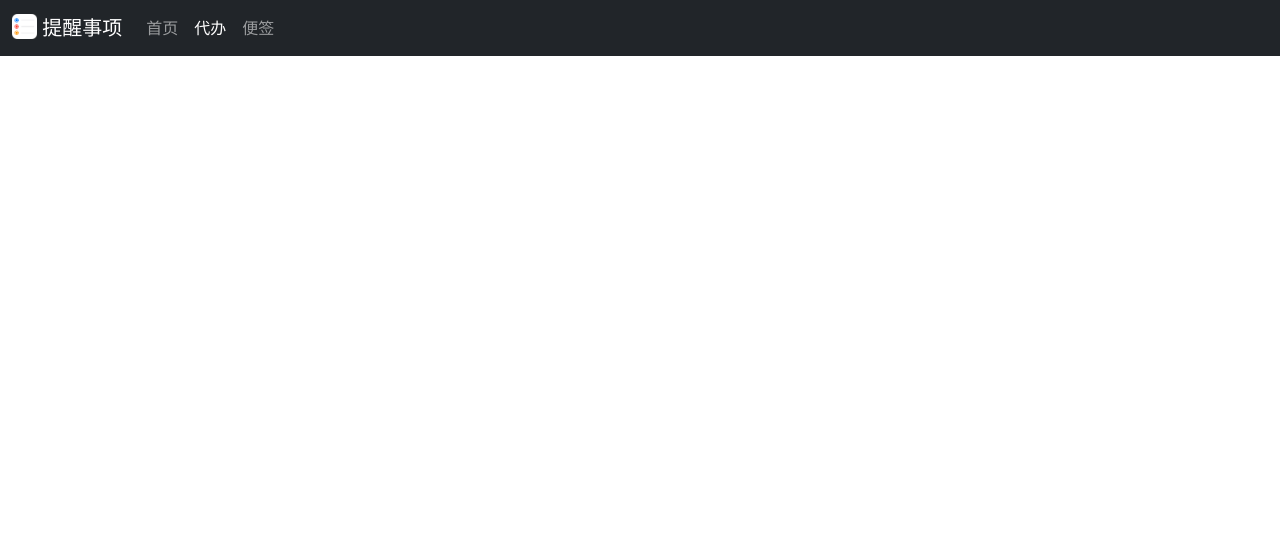
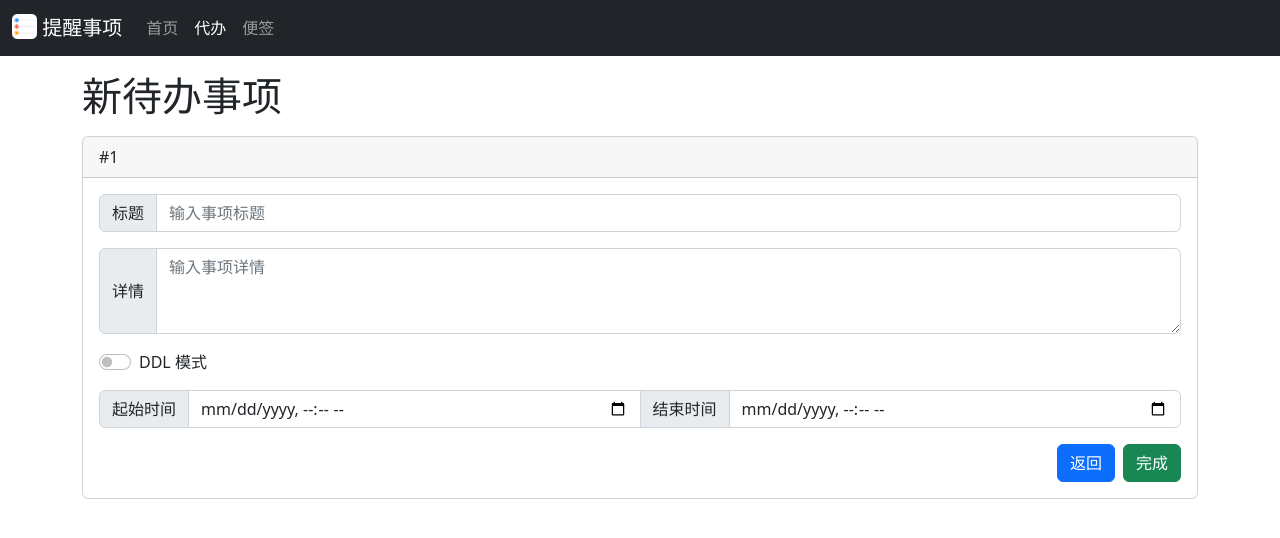
Before and after one commit to ChrisKimZHT/Todo-List-Frontend, a React (Create React App) app: page /todo/new in a window 1280 px wide. Shown: the top 538 px of the page. Built offline with nearby package versions, Linux system fonts and the light colour scheme.

Commit message:
[feat]. 新建代办事项

```diff
--- a/src/app.jsx
+++ b/src/app.jsx
@@ -5,6 +5,8 @@ import HomePage from './pages/HomePage';
 import TodoPage from './pages/TodoPage'
 import NotePage from './pages/NotePage';
 import NotePageDetail from './pages/NotePageDetail';
+import TodoPageDetail from './pages/TodoPageDetail';
+import NewTodoPage from './pages/NewTodoPage';
 
 class App extends Component {
     state = {}
@@ -16,7 +18,8 @@ class App extends Component {
                     <Routes>
                         <Route path='/' element={<HomePage />}></Route>
                         <Route path='/todo' element={<TodoPage />}></Route>
-                        <Route path='/todo/:id/*'></Route>
+                        <Route path='/todo/new' element={<NewTodoPage />}></Route>
+                        <Route path='/todo/:id/*' element={<TodoPageDetail />}></Route>
                         <Route path='/note' element={<NotePage />}></Route>
                         <Route path='/note/:id/*' element={<NotePageDetail />}></Route>
                     </Routes>
--- a/src/components/TodoList.jsx
+++ b/src/components/TodoList.jsx
@@ -19,11 +19,11 @@ class TodoList extends Component {
                         <tbody>
                             {this.props.todoData.map(x =>
                                 <tr key={x.id}>
-                                    <td>{x.date}</td>
-                                    <td>{x.title}</td>
+                                    <td>{x.begin}</td>
+                                    <td className="table-title">{x.title}</td>
                                     <td align="center">
                                         <Link to={`/todo/${x.id}`} className="p-0 ps-2 pe-2 me-2 btn btn-outline-success btn-sm">详情</Link>
-                                        <Link to={`/todo/${x.id}/edit`} className="p-0 ps-2 pe-2 me-2 btn btn-outline-primary btn-sm">编辑</Link>
+                                        <Link to={`/todo/${x.id}/edit`} className="p-0 ps-2 pe-2 me-2 btn btn-outline-primary btn-sm table-title">编辑</Link>
                                         <button onClick={() => this.props.handleDelete(x.id)} className="p-0 ps-2 pe-2 me-2 btn btn-outline-danger btn-sm">删除</button>
                                     </td>
                                 </tr>
--- a/src/components/TodoList.scss
+++ b/src/components/TodoList.scss
@@ -8,18 +8,14 @@
         height: 36px;
     }
 
-    td {
-        white-space: nowrap;
-        overflow: hidden;
-        text-overflow: ellipsis;
-    }
-
     th.table-date {
         width: 15%;
     }
 
-    th.table-title {
-        width: 70%;
+    .table-title {
+        white-space: nowrap;
+        overflow: hidden;
+        text-overflow: ellipsis;
     }
 
     th.table-button {
--- /dev/null
+++ b/src/pages/NewTodoPage.jsx
@@ -0,0 +1,120 @@
+import React, { Component, Fragment } from 'react';
+import { Link } from 'react-router-dom';
+import dayjs from 'dayjs';
+
+class NewTodoPage extends Component {
+    state = {
+        todoData: [],
+        todoIndex: 1,
+        inputTitle: "",
+        inputDetail: "",
+        isDeadLine: false,
+        inputBeginTime: "",
+        inputEndTime: "",
+    }
+
+    constructor() {
+        super();
+        const localStorageData = localStorage.getItem('todoData');
+        const localStorageIndex = localStorage.getItem('todoIndex');
+        if (localStorageData) {
+            this.state.todoData = JSON.parse(localStorageData);
+            this.state.todoIndex = parseInt(localStorageIndex);
+        }
+    }
+
+    // 将新代办加入数据列表中
+    handleAdd = () => {
+        const todoData = [...this.state.todoData];
+        todoData.push({
+            id: this.state.todoIndex,
+            title: this.state.inputTitle,
+            detail: this.state.inputDetail,
+            isDeadLine: this.state.isDeadLine,
+            begin: this.state.inputBeginTime,
+            end: this.state.inputEndTime,
+        });
+        this.setState({ todoData });
+        localStorage.setItem('todoData', JSON.stringify(todoData));
+        this.setState({ todoIndex: this.state.todoIndex + 1 });
+        localStorage.setItem('todoIndex', this.state.todoIndex + 1);
+    }
+
+    // 监测标题输入
+    inputTitleChange = (val) => {
+        this.setState({ inputTitle: val.target.value });
+        // console.log(this.state.inputTitle)
+    }
+
+    // 监测内容输入
+    inputDetailChange = (val) => {
+        this.setState({ inputDetail: val.target.value });
+        // console.log(this.state.inputDetail)
+    }
+
+    // 监测DDL开关
+    isDeadLineChange = (val) => {
+        this.setState({ isDeadLine: val.target.checked });
+        // console.log(this.state.isDeadLine)
+    }
+
+    // 监测起始时间
+    inputBeginTimeChange = (val) => {
+        this.setState({ inputBeginTime: val.target.value });
+        // console.log(this.state.inputBeginTime);
+    }
+
+    // 监测结束时间
+    inputEndTimeChange = (val) => {
+        this.setState({ inputEndTime: val.target.value });
+        // console.log(this.state.inputEndTime);
+    }
+
+    render() {
+        return (
+            <React.Fragment>
+                <h1 className='mt-3 mb-3'>新待办事项</h1>
+                <div className="card">
+                    <div className="card-header">
+                        {`#${this.state.todoIndex}`}
+                    </div>
+                    <div className="card-body">
+                        <div className="input-group mb-3">
+                            <span className="input-group-text">标题</span>
+                            <input type="text" className="form-control" placeholder="输入事项标题" onChange={this.inputTitleChange} />
+                        </div>
+                        <div className="input-group mb-3">
+                            <span className="input-group-text">详情</span>
+                            <textarea rows="3" className="form-control" placeholder="输入事项详情" onChange={this.inputDetailChange} />
+                        </div>
+                        <div className="form-check form-switch mb-3">
+                            <label className="form-check-label" htmlFor="is-ddl">DDL 模式</label>
+                            <input className="form-check-input" type="checkbox" role="switch" id="is-ddl" onChange={this.isDeadLineChange} />
+                        </div>
+                        <div className="input-group mb-3">
+                            {
+                                this.state.isDeadLine ? (
+                                    <React.Fragment>
+                                        <span className="input-group-text">截止时间</span>
+                                        <input type="datetime-local" className="form-control" onChange={this.inputEndTimeChange} />
+                                    </React.Fragment>
+                                ) : (
+                                    <React.Fragment>
+                                        <span className="input-group-text">起始时间</span>
+                                        <input type="datetime-local" className="form-control" onChange={this.inputBeginTimeChange} />
+                                        <span className="input-group-text">结束时间</span>
+                                        <input type="datetime-local" className="form-control" onChange={this.inputEndTimeChange} />
+                                    </React.Fragment>
+                                )
+                            }
+                        </div>
+                        <Link to="/todo" className="btn btn-success float-end ms-2" onClick={this.handleAdd}>完成</Link>
+                        <Link to="./../" className='btn btn-primary float-end ms-2'>返回</Link>
+                    </div>
+                </div>
+            </React.Fragment>
+        );
+    }
+}
+
+export default NewTodoPage;
--- a/src/pages/TodoPage.jsx
+++ b/src/pages/TodoPage.jsx
@@ -1,4 +1,5 @@
 import React, { Component } from 'react';
+import { Link } from 'react-router-dom';
 import TodoList from '../components/TodoList';
 
 
@@ -16,32 +17,15 @@ class TodoPage extends Component {
             this.state.todoData = JSON.parse(localStorageData);
             this.state.todoIndex = parseInt(localStorageIndex);
         }
-        // debug-data
-        this.state.todoData.push({
-            id: 1,
-            date: "Loooooooooooooooooooooooooooooooooog",
-            title: "Loooooooooooooooooooooooooooooooooooooooooooooooooooooooooooooooooooooooooooooooooooooooooooooooog",
-        })
-        this.state.todoData.push({
-            id: 2,
-            date: "test!",
-            title: "ahhhhhhh",
-        })
-        this.state.todoData.push({
-            id: 3,
-            date: "awa!",
-            title: "awawaawawa!",
-        })
-        // debug-data-end
     }
 
     // 将事项数据加入数据列表
     handleAdd = (data) => {
         const todoData = [...this.state.todoData];
         todoData.push(data);
-        this.state({ todoData });
+        this.setState({ todoData });
         localStorage.setItem('todoData', JSON.stringify(todoData));
-        this.state({ todoIndex: this.state.todoIndex + 1 });
+        this.setState({ todoIndex: this.state.todoIndex + 1 });
         localStorage.setItem('todoIndex', this.state.todoIndex + 1);
     }
 
@@ -61,6 +45,13 @@ class TodoPage extends Component {
                     todoData={this.state.todoData}
                     handleDelete={this.handleDelete}
                 />
+                <Link to="/todo/new" className="btn btn-primary float-end mt-1">
+                    <svg xmlns="http://www.w3.org/2000/svg" width="16" height="16" fill="currentColor" className="bi bi-plus-circle" viewBox="0 0 16 16">
+                        <path d="M8 15A7 7 0 1 1 8 1a7 7 0 0 1 0 14zm0 1A8 8 0 1 0 8 0a8 8 0 0 0 0 16z" />
+                        <path d="M8 4a.5.5 0 0 1 .5.5v3h3a.5.5 0 0 1 0 1h-3v3a.5.5 0 0 1-1 0v-3h-3a.5.5 0 0 1 0-1h3v-3A.5.5 0 0 1 8 4z" />
+                    </svg>
+                    &nbsp;新建
+                </Link>
             </React.Fragment>
         );
     }
```
